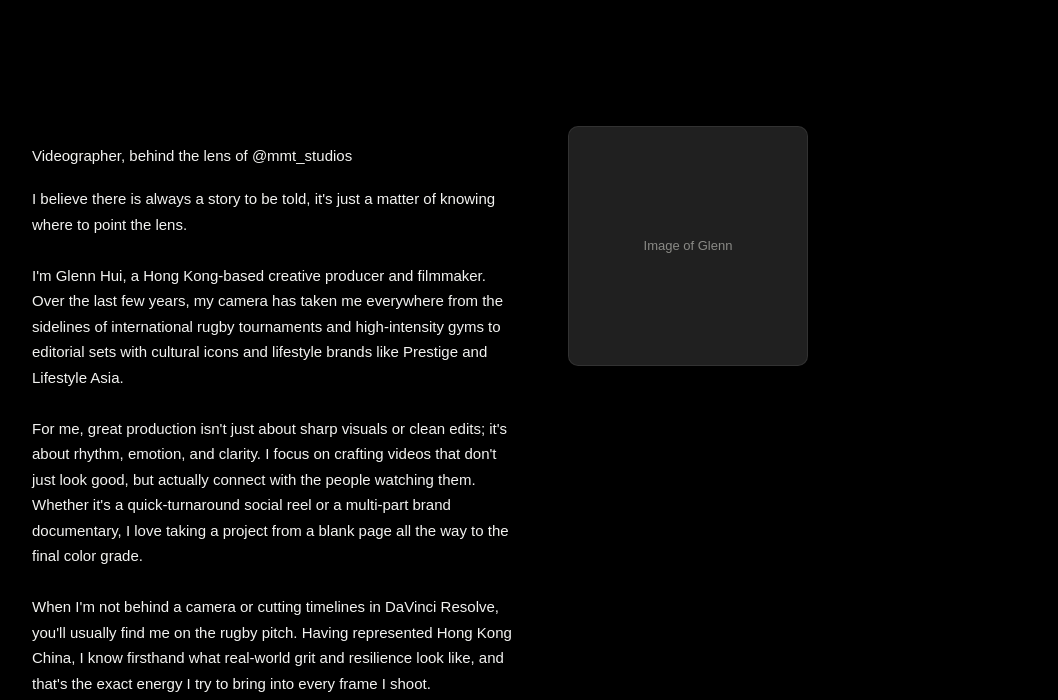
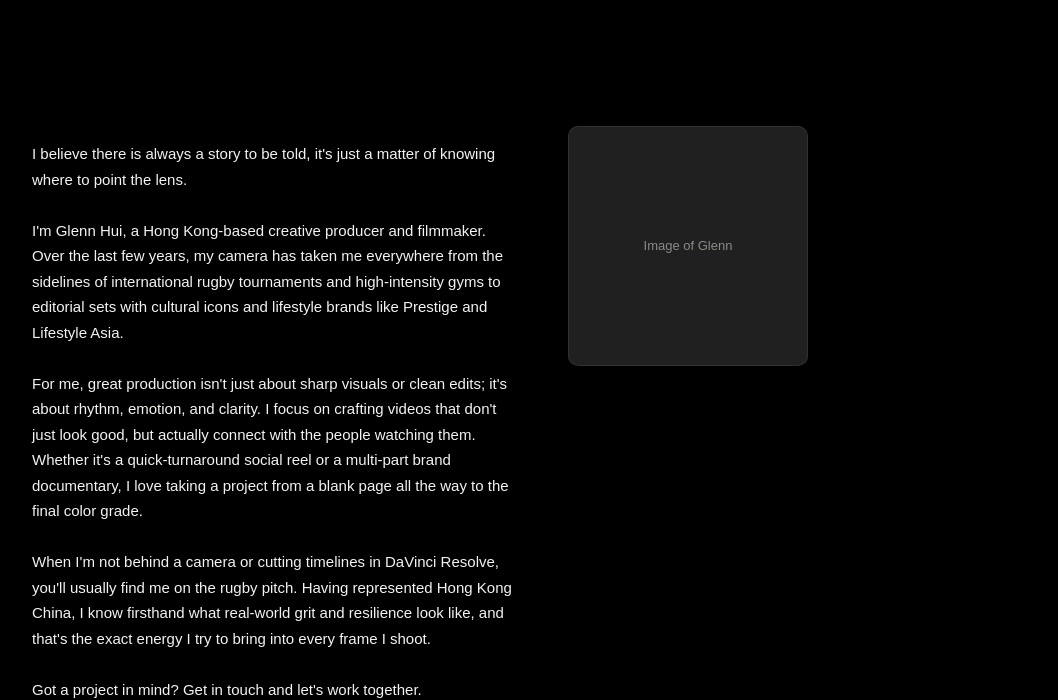
Before and after one commit to prueasourous123/glenn-hui-portfolio, a plain HTML site: page about.html in a window 1280 px wide. Shown: the part 100-800 px from the top of the page, without its empty margins (220-1278 px from the left). Drawn offline with nearby package versions, Linux system fonts and the light colour scheme; a web font is replaced by a local one.

Commit message:
Remove the redundant role line from the About page

```diff
--- a/about.html
+++ b/about.html
@@ -96,7 +96,6 @@
     <div class="about-main">
       <div class="about-text">
         <h1 class="about-heading sr-only" id="about-heading"></h1>
-        <p class="about-meta" id="about-role"></p>
         <p class="about-bio" id="about-bio"></p>
 
         <p class="about-meta">
--- a/config.js
+++ b/config.js
@@ -16,9 +16,6 @@ const SITE_CONFIG = {
   // heading now shows it exactly as typed, to match a "Name" (not
   // "NAME") style heading.
   name: "Glenn Hui",
-
-  // One line under the intro on the About page
-  role: "Videographer, behind the lens of @mmt_studios",
 
   // His About page bio. Uses backticks (`) instead of quote marks so
   // actual line breaks (just press Enter) work here — each blank line
--- a/script.js
+++ b/script.js
@@ -665,7 +665,6 @@ function getEmbedHtml(url) {
 function buildAbout() {
   const heading = document.getElementById("about-heading");
   const bio = document.getElementById("about-bio");
-  const role = document.getElementById("about-role");
   const email = document.getElementById("about-email");
   const ig = document.getElementById("about-instagram");
   const photo = document.getElementById("about-photo");
@@ -674,7 +673,6 @@ function buildAbout() {
   if (!heading && !bio) return;
 
   if (heading) heading.textContent = SITE_CONFIG.name;
-  if (role) role.textContent = SITE_CONFIG.role;
   if (bio) bio.textContent = SITE_CONFIG.bio;
   if (photo) {
     if (SITE_CONFIG.photo) {
--- a/styles.css
+++ b/styles.css
@@ -1227,15 +1227,6 @@ a {
   line-height: 2;
 }
 
-/* The role line ("Videographer, behind the lens of...") shares the
-   .about-meta class above with the email/Instagram line below it, but
-   needed its own font-size here to actually match the bio paragraph
-   above it (.about-bio, 15px). Scoped to the id, not .about-meta
-   itself, so the contact links keep their own smaller 13px. */
-#about-role {
-  font-size: 15px;
-}
-
 .about-meta a {
   /* The underline is the only thing marking these out as links now —
      same font and color as the rest of the page, just like the plain
```
